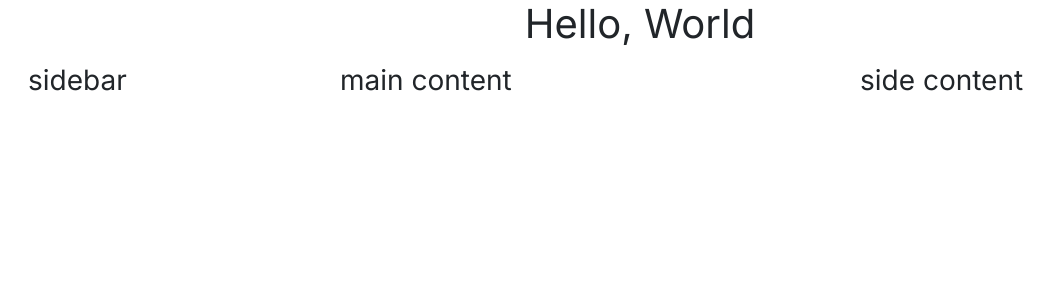
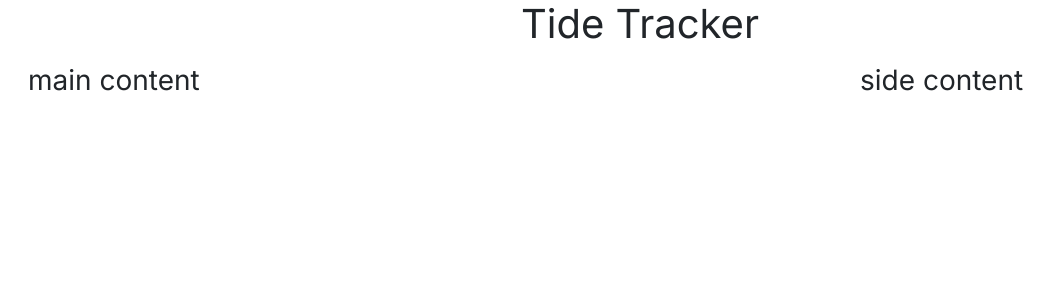
Before and after one commit to BeanDeebe/tidetracker, a React (Create React App) app: page / in a window 1280 px wide. Shown: the top 300 px of the page, without its empty margins (0-1057 px from the left). Built offline with nearby package versions, Linux system fonts and the light colour scheme; a web font is replaced by a local one.

Commit message:
setup basic home page

```diff
--- a/src/App.tsx
+++ b/src/App.tsx
@@ -5,13 +5,10 @@ function App() {
   return (
       <div>
           <div className="text-center">
-              <h1>Hello, World</h1>
+              <h1>Tide Tracker</h1>
           </div>
           <div className="row m-3">
-              <div className="col-3">
-                  <h3>sidebar</h3>
-              </div>
-              <div className="col-5">
+              <div className="col-8">
                   <h3>main content</h3>
               </div>
               <div className="col-4">
```
